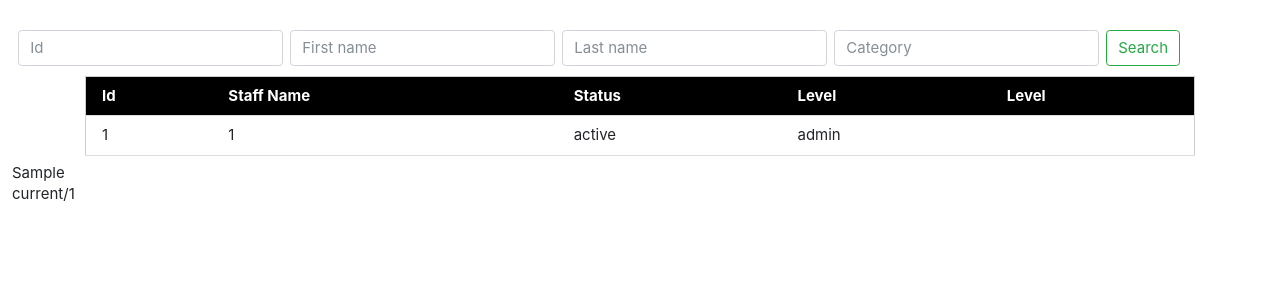
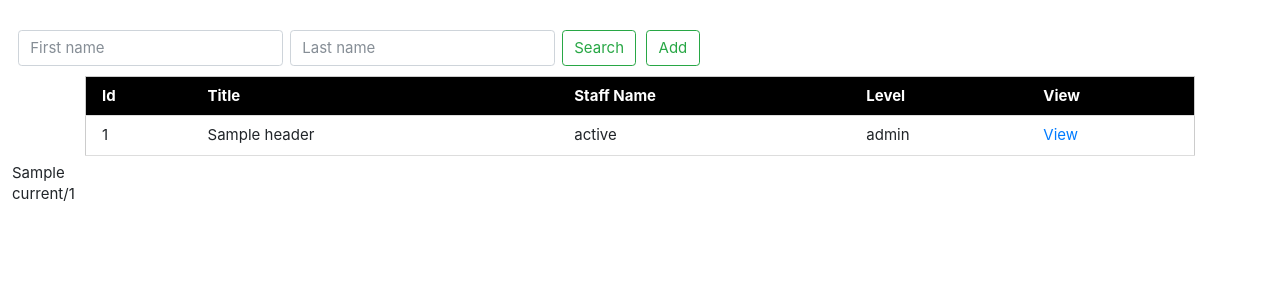
Before and after one commit to itsGno/staffmarathon, a PHP site: template marathon/app/views/problemreport/search.phtml in a window 1280 px wide. Shown: the top 300 px of the page. Run offline with PHP 8.4, Linux system fonts and the light colour scheme; the template is opened without the code that fills it: most values are stand-ins (such as "Sample title", 1, 10 or a date in 2020); data that the repository does not hold is empty; some libraries are stand-ins or nearby versions.

Commit message:
no message

```diff
--- a/marathon/app/views/problemreport/search.phtml
+++ b/marathon/app/views/problemreport/search.phtml
@@ -45,17 +45,19 @@
     margin-top: 30px;
     margin-left: 18px;
 }
+.add{
+  margin-left: 10px;
+}
 </style>
 
 
 <div class="page-header">
 <div class="search">
-<form class=" form-inline my-2 my-lg-0" action ="../staff/search" method="POST">
-  <input class="form-control mr-sm-2" type="search" placeholder="Id" aria-label="Search" name="id">
+<form class=" form-inline my-2 my-lg-0" action ="../problemreport/search" method="POST">
   <input class="form-control mr-sm-2" type="search" placeholder="First name" aria-label="Search"name="fname">
   <input class="form-control mr-sm-2" type="search" placeholder="Last name" aria-label="Search"name="lname">
-  <input class="form-control mr-sm-2" type="search" placeholder="Category" aria-label="Search"name="category">
   <button class="btn btn-outline-success my-2 my-sm-0" type="submit">Search</button>
+    <button class="add btn btn-outline-success my-2 my-sm-0" ><a href="/Marathon/marathon/problemreport/new/" style="color:#28a745;">Add</a></button>
 </form>
 </div>
 </div>
@@ -69,10 +71,10 @@
      <thead>
        <tr style="background-color: black; color:white;">
          <th>Id</th>
+         <th>Title</th>
          <th>Staff Name</th>
-         <th>Status</th>
          <th>Level</th>
-         <th>Level</th>
+         <th>View</th>
        </tr>
      </thead>
 
@@ -80,13 +82,12 @@
      <?php if(isSet($page)){
      foreach ($page->items as $problemreport): ?>
          <tr class="w3-hover-red">
-
          <td><?php echo $problemreport->id ?></td>
-           <td><?php echo $problemreport->staffId ?></td>
+         <td><?php echo $problemreport->header ?></td>
          <td><?php echo $problemreport->status ?></td>
          <td><?php echo $problemreport->level ?></td>
 
-             <td><?php echo $this->tag->linkTo(["staff/edit/" . $problemreport->id, "View"]); ?></td>
+             <td><a href="/Marathon/marathon/problemreport/edit/<?php echo $problemreport->id ?>">View</td>
          </tr>
      <?php endforeach;
      } ?>
```
